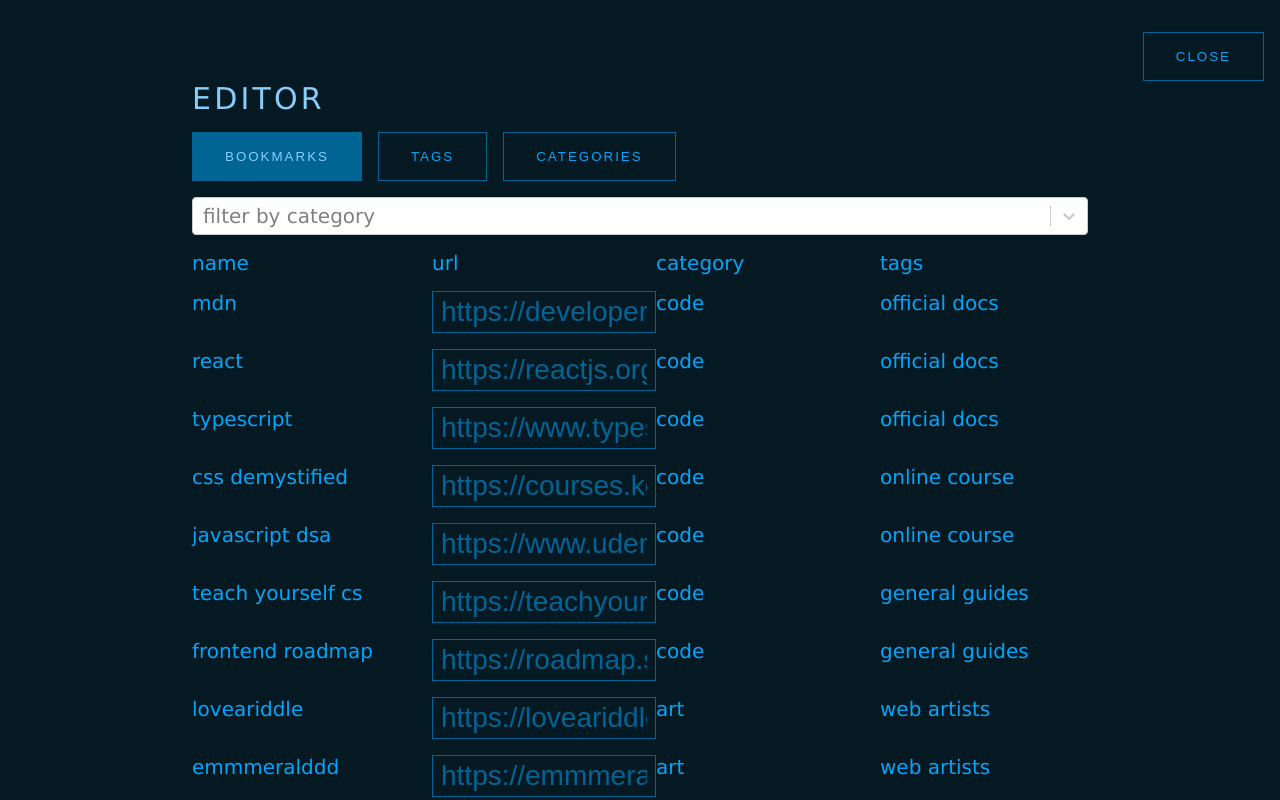
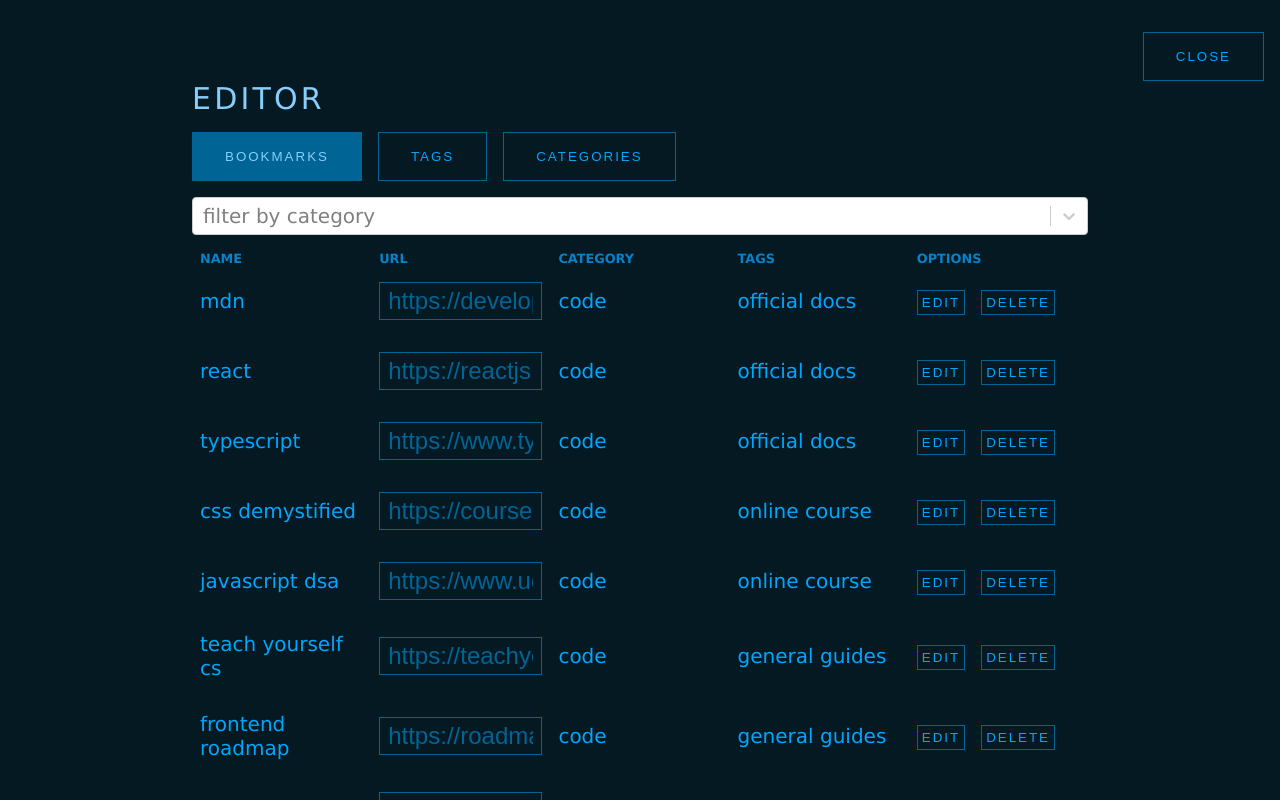
Before and after one commit to mistyb01/web-collector, a React (Create React App) app: page / in a window 1280 px wide. Both pictures are taken after a click on the button "EDIT". Shown: the top 800 px of the page. Built offline with nearby package versions, Linux system fonts and the light colour scheme.

Commit message:
styling editor rows

```diff
--- a/src/edit-mode/EditBookmarks.tsx
+++ b/src/edit-mode/EditBookmarks.tsx
@@ -24,19 +24,24 @@ export const EditBookmarks: React.FC<Props> = (props) => {
             onChange={(opt) => setSelectedCategory(opt!.value)}
             placeholder={'filter by category'}
         />
-        <ul className="editor-list vertical-space">
-            <li className="editor-list__heading horizontal-space">
+        <ul className="editor-list">
+            <li className="editor-list__heading">
                 <span>name</span>
                 <span>url</span>
                 <span>category</span>
                 <span>tags</span>
+                <span>options</span>
             </li>
         {filteredBookmarks.map((bookmark) =>
-            <li className='horizontal-space'>
+            <li className='editor-list__row'>
                 <span>{bookmark.name}</span>
                 <input type="text" value={bookmark.url}/>
                 <span>{bookmark.category}</span>
                 <span>{bookmark.tag}</span>
+                <div className="editor-options horizontal-space">
+                    <button className="editor-options__button editor-options__edit">edit</button>
+                    <button className="editor-options__button editor-options__delete">delete</button>
+                </div>
             </li>
         )}
         </ul>
--- a/src/index.css
+++ b/src/index.css
@@ -8,6 +8,7 @@
 
 :root {
   --main-bg-color:#051923;
+  --light-bg-color: #0d2937;
   --lighter-bg-color: #003554;
   --tertiary-color: #006494;
   --secondary-color: #0582CA;
@@ -56,7 +57,8 @@ button {
   border: var(--border);
 }
 
-.header__button:hover {
+.header__button:hover,
+.editor-options__button:hover {
   color: var(--highlight-color);
   cursor: pointer;
 }
@@ -176,7 +178,7 @@ input[type=text] {
   background: transparent;
   border: var(--border);
   color: var(--tertiary-color);
-  font-size: 1.75rem;
+  font-size: 1.5rem;
   padding: 0.25rem 0.5rem;
 }
 
@@ -229,7 +231,8 @@ input[type=text]:focus {
 
 .edit-container {
   width: 70vw;
-  margin: 0 auto;
+  margin: auto;
+  margin-bottom: 3rem;
 }
 
 .editor-list {
@@ -238,11 +241,37 @@ input[type=text]:focus {
 
 .editor-list li {
   display: grid;
-  grid-template-columns: repeat(4, minmax(0, 1fr));
+  grid-template-columns: repeat(5, minmax(0, 1fr));
   justify-items: start;
-  column-gap: 1fr;
+  align-items: center;
+  column-gap: 1rem;
 }
 
 .editor-list input[type=text] {
   width: 100%;
 }
+
+.editor-list__heading {
+  text-transform: uppercase;
+  color: var(--secondary-color);
+  font-size: 0.8rem;
+  font-weight: 700;
+  padding: 0rem 0.5rem;
+}
+
+.editor-list__row {
+  padding: 1rem 0.5rem;
+  transition: 0.25s ease-in;
+}
+
+.editor-list__row:hover {
+  color: var(--highlight-color);
+  background-color: var(--light-bg-color);
+}
+
+.editor-options__button {
+  padding: 0.25rem;
+  background: transparent;
+  border: var(--border);
+  color: var(--fg-color);
+}
```
